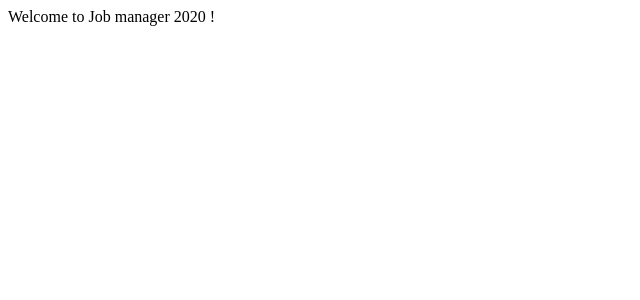
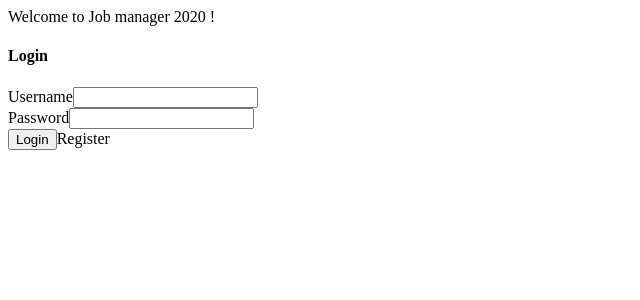
Before and after one commit to orlovskyjavaprofi/jobmanager2020AngularVersion, an Angular app in the folder jobmanager2020/: page / in a window 1280 px wide. Shown: the top 300 px of the page, without its empty margins (0-640 px from the left). Built offline with nearby package versions, Linux system fonts and the light colour scheme.

Commit message:
added the main page logiv view

```diff
--- a/jobmanager2020/src/app/app.component.html
+++ b/jobmanager2020/src/app/app.component.html
@@ -2,4 +2,61 @@
 <div class="content" role="main">
   <span>Welcome to {{ title }} !</span>
 </div>
+<div class="card">
+  <h4 class="card-header">Login</h4>
+  <div class="card-body">
+    <form [formGroup]="mainPageForm" (ngSubmit)="onSubmit()">
+      <div class="form-group">
+        <label for="username">Username</label>
+        <input
+          type="text"
+          formControlName="username"
+          class="form-control"
+          [ngClass]="{
+            'is-invalid':
+              submitted && getAllUserInputFromMainPageForm.username.errors
+          }"
+        />
+        <div
+          *ngIf="submitted && getAllUserInputFromMainPageForm.username.errors"
+          class="invalid-feedback"
+        >
+          <div *ngIf="getAllUserInputFromMainPageForm.username.errors.required">
+            Username is required
+          </div>
+        </div>
+      </div>
+      <div class="form-group">
+        <label for="password">Password</label>
+        <input
+          type="password"
+          formControlName="password"
+          class="form-control"
+          [ngClass]="{
+            'is-invalid':
+              submitted && getAllUserInputFromMainPageForm.password.errors
+          }"
+        />
+        <div
+          *ngIf="submitted && getAllUserInputFromMainPageForm.password.errors"
+          class="invalid-feedback"
+        >
+          <div *ngIf="getAllUserInputFromMainPageForm.password.errors.required">
+            Password is required
+          </div>
+        </div>
+      </div>
+      <div class="form-group">
+        <button [disabled]="loading" class="btn btn-primary">
+          <span
+            *ngIf="loading"
+            class="spinner-border spinner-border-sm mr-1"
+          ></span>
+          Login
+        </button>
+        <a routerLink="../register" class="btn btn-link">Register</a>
+      </div>
+    </form>
+  </div>
+</div>
 <!-- Footer -->
--- a/jobmanager2020/src/app/app.component.ts
+++ b/jobmanager2020/src/app/app.component.ts
@@ -1,10 +1,34 @@
-import { Component } from '@angular/core';
-
+import { Component, OnInit } from '@angular/core';
+import {
+  FormBuilder,
+  FormGroup,
+  Validators,
+  FormsModule,
+  ReactiveFormsModule,
+} from '@angular/forms';
+import { Router, ActivatedRoute } from '@angular/router';
 @Component({
   selector: 'app-root',
   templateUrl: './app.component.html',
   styleUrls: ['./app.component.css'],
 })
-export class AppComponent {
+export class AppComponent implements OnInit {
   title = 'Job manager 2020';
+  mainPageForm!: FormGroup;
+  submitted = false;
+  loading = false;
+
+  constructor(private formBuilder: FormBuilder) {}
+
+  ngOnInit() {
+    this.mainPageForm = this.formBuilder.group({
+      username: ['', Validators.required],
+      password: ['', Validators.required],
+    });
+  }
+  get getAllUserInputFromMainPageForm() {
+    return this.mainPageForm.controls;
+  }
+
+  onSubmit() {}
 }
--- a/jobmanager2020/src/app/userregistration/userregistration.component.html
+++ b/jobmanager2020/src/app/userregistration/userregistration.component.html
@@ -223,6 +223,16 @@
         </select>
       </div>
 -->
+      <div class="form-group">
+        <button [disabled]="loading" class="btn btn-primary">
+          <span
+            *ngIf="loading"
+            class="spinner-border spinner-border-sm mr-1"
+          ></span>
+          Login
+        </button>
+        <a routerLink="../register" class="btn btn-link">Register</a>
+      </div>
     </form>
   </body>
 </html>
```
Also changed, not shown: 1 other file (tests, documents, lock files or other folders).
